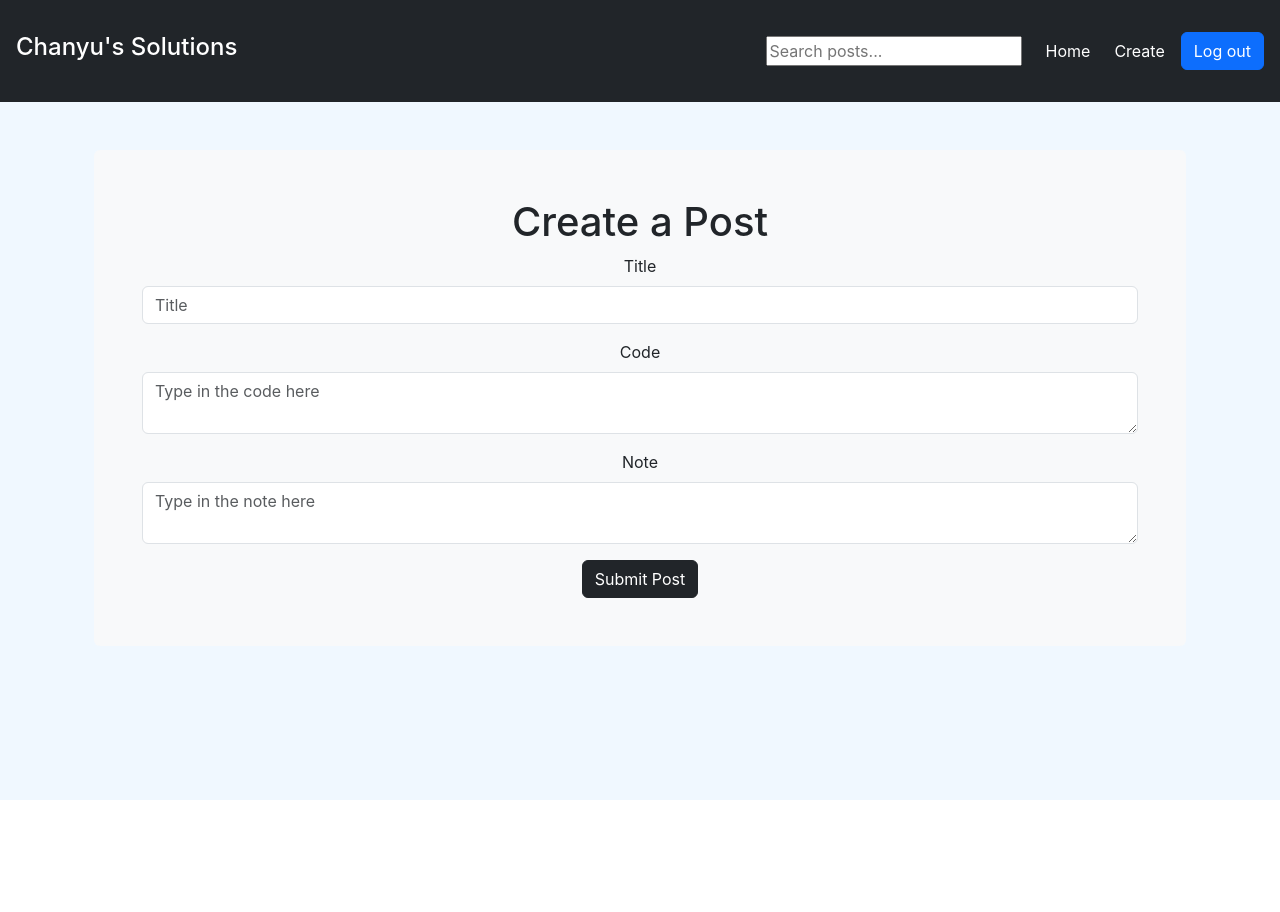
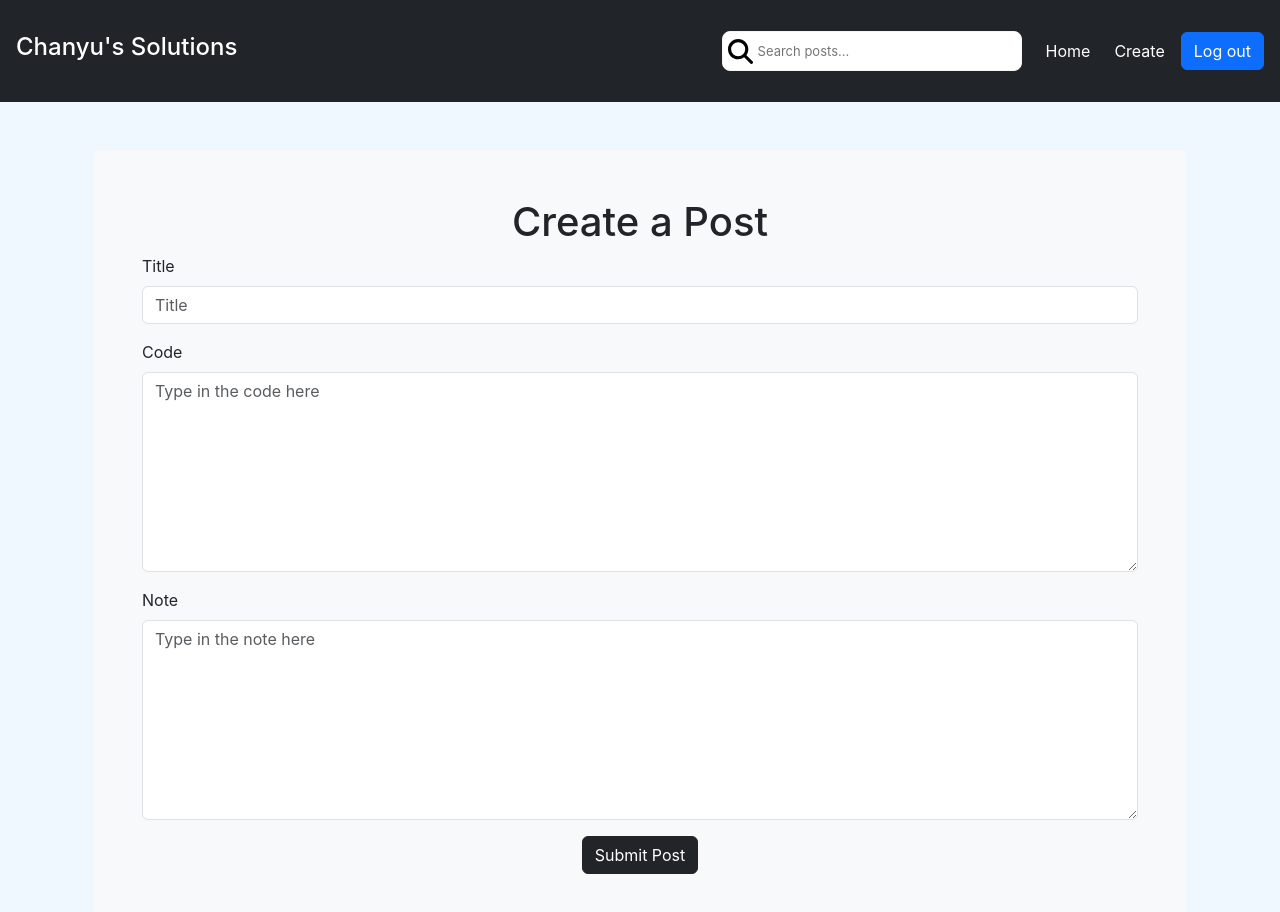
Before and after one commit to cchanyu/CCSolutions, a React (Create React App) app in the folder ccsolutions/: page /CCSolutions/create in a window 1280 px wide. Shown: the top 912 px of the page. Before the commit the page ends 800 px from the top, so only its background shows below. Built offline with nearby package versions, Linux system fonts and the light colour scheme; no server answers; sample sign-in values are in the browser's storage; a web font is replaced by a local one.

Commit message:
CC - visual fix

```diff
--- a/ccsolutions/package.json
+++ b/ccsolutions/package.json
@@ -15,6 +15,7 @@
     "react": "^18.2.0",
     "react-dom": "^18.2.0",
     "react-error-overlay": "^6.0.11",
+    "react-icons": "^4.8.0",
     "react-redux": "^8.0.5",
     "react-router-dom": "^6.9.0",
     "react-scripts": "^5.0.1",
--- a/ccsolutions/src/components/Create.jsx
+++ b/ccsolutions/src/components/Create.jsx
@@ -50,17 +50,17 @@ const CreatePost = ({isAuth}) => {
     <div className='container'>
       <div className='bg-light p-5 rounded mt-3'>
         <h1>Create a Post</h1>
-        <div className='mb-3'>
+        <div className='mb-3 text-start'>
           <label htmlFor='title' className='form-label'>Title</label>
           <input type="text" placeholder='Title' className='form-control' onChange={(e) => setTitle(e.target.value)} />
         </div>
-        <div className='mb-3'>
+        <div className='mb-3 text-start'>
           <label htmlFor='posts' className='form-label'>Code</label>
-          <textarea placeholder='Type in the code here' className='form-control' onChange={(e) => setCode(e.target.value)}></textarea>
+          <textarea placeholder='Type in the code here' className='form-control create-code-block' onChange={(e) => setCode(e.target.value)}></textarea>
         </div>
-        <div className='mb-3'>
+        <div className='mb-3 text-start'>
           <label htmlFor='posts' className='form-label'>Note</label>
-          <textarea placeholder='Type in the note here' className='form-control' onChange={(e) => setNote(e.target.value)}></textarea>
+          <textarea placeholder='Type in the note here' className='form-control create-note' onChange={(e) => setNote(e.target.value)}></textarea>
         </div>
         <button className='btn btn-dark' onClick={createPost}>Submit Post</button>
       </div>
--- a/ccsolutions/src/css/Create.css
+++ b/ccsolutions/src/css/Create.css
@@ -0,0 +1,3 @@
+.create-code-block, .create-note {
+    height: 200px;
+}
--- a/ccsolutions/src/css/Navbar.css
+++ b/ccsolutions/src/css/Navbar.css
@@ -0,0 +1,15 @@
+.navbar-search {
+    padding: 17px;
+    padding-left: 35px;
+    height: 40px;
+    width: 300px;
+    border: 1px solid #f5f5f5;
+    border-radius: 8px;
+    font-size: 13px;
+    color: gray;
+    background-image: url('../icon/search.svg');
+    background-size: 25px;
+    background-repeat: no-repeat;
+    background-position: 5px center;
+    outline: 0;
+  }
```
Also changed, not shown: ccsolutions/src/icon/search.svg (added), 1 other file (tests, documents, lock files or other folders).
